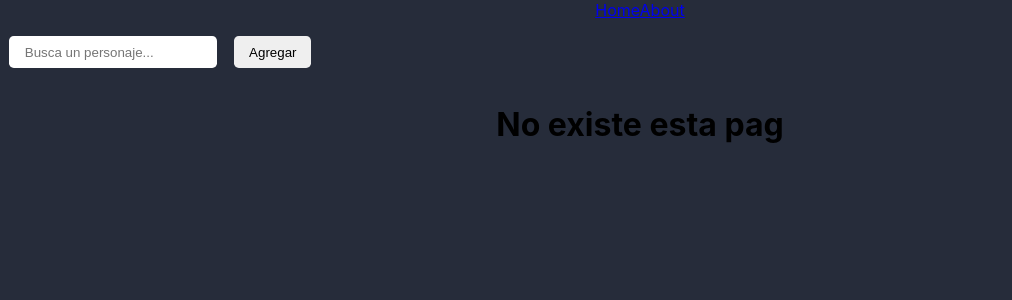
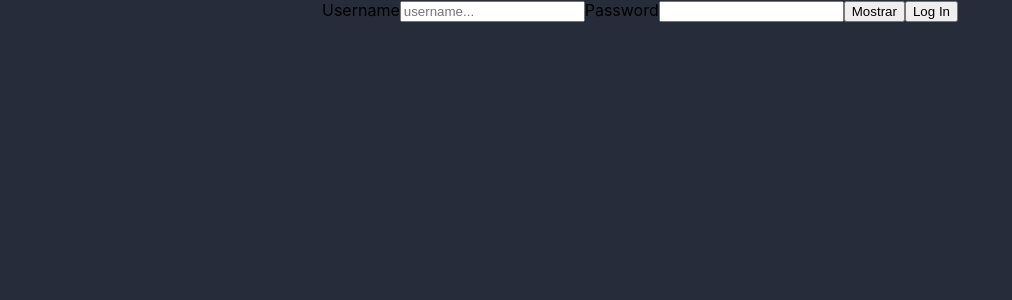
Before and after one commit to NazyNer/rickandmortyft40a, a React (Create React App) app: page / in a window 1280 px wide. Shown: the top 300 px of the page, without its empty margins (0-1012 px from the left). Built offline with nearby package versions, Linux system fonts and the light colour scheme.

Commit message:
💫💫React-Redux 💫💫

```diff
--- a/package.json
+++ b/package.json
@@ -9,8 +9,11 @@
     "axios": "^1.4.0",
     "react": "^18.2.0",
     "react-dom": "^18.2.0",
+    "react-redux": "^8.1.1",
     "react-router-dom": "^6.14.1",
     "react-scripts": "5.0.1",
+    "redux": "^4.2.1",
+    "redux-thunk": "^2.4.2",
     "web-vitals": "^2.1.4"
   },
   "scripts": {
--- a/src/App.js
+++ b/src/App.js
@@ -1,53 +1,82 @@
-import './App.css';
+import React, { useEffect, useState } from 'react';
+import { Routes, Route, useLocation, useNavigate } from 'react-router-dom';
+import axios from "axios"
 import Nav from './components/Nav/Nav.jsx';
 import About from './components/About/About.jsx';
-import React , { useState } from 'react';
-import axios from "axios"
-import { Routes, Route } from 'react-router-dom';
 import Home from './components/Home/Home';
 import Detail from './components/Detail/Detail';
+import Form from './components/Form/Form';
+import './App.css';
 
 function App() {
-   const [ characters, setCharacters ] = useState([]);
-
+   const [characters, setCharacters] = useState([]);
+   const location = useLocation();
+   const [access, setAccess] = useState(false);
    function onSearch(id) {
       axios(`https://rickandmortyapi.com/api/character/${id}`).then((respuesta) => {
          if (respuesta.data.name) {
             if (characters.some(pj => pj.id === respuesta.data.id)) {
                window.alert('¡Este personaje ya fue agregado!');
-            }else{
+            } else {
                setCharacters((oldChars) => [...oldChars, respuesta.data]);
             }
          }
-      }).catch((err) =>{
+      }).catch((err) => {
          window.alert('¡No hay personajes con este ID!');
          console.log(err)
       });
    }
-
    function onClose(id) {
       setCharacters(characters.filter(pj => {
          return pj.id !== id
       })
       );
    }
+   const navigate = useNavigate();
+   const EMAIL = 'ejemplo@gmail.com';
+   const PASSWORD = '12345678';
+   function logout() {
+      setAccess(false);
+      navigate('/');
+   }
+   function login(userData) {
+      if (userData.email === EMAIL && userData.password === PASSWORD) {
+         setAccess(true);
+         navigate('/home');
+      }
+      else{
+         alert("Email o Password incorrectos!!")
+      }
+   }
+   useEffect(() => {!access && navigate('/')}, [access]);
 
    return (
       <div className='App'>
-         <Nav onSearch={onSearch}/>
+         {
+            location.pathname !== "/" && <Nav onSearch={onSearch} out={logout}/>
+         }
          <Routes>
+            <Route path='/' element={
+               <Form login={ login }/>
+            } />
             <Route path='/*' element={
                <h1>No existe esta pag</h1>
-            }/>
+            } />
             <Route path='/home' element={
-               <Home characters={characters} onClose={onClose}/>
-            }/>
+               <Home characters={characters} onClose={onClose} />
+            } />
             <Route path='/about' element={
                <About />
-            }/>
+            } />
             <Route path='/detail/:id' element={
                <Detail />
-            }/>
+            } />
+            {/* <Route path='/register' element={
+               <Register />
+            }/> */}
+            <Route path='/login' element={
+               <Form login={ login }/>
+            } />
          </Routes>
       </div>
    );
--- /dev/null
+++ b/src/components/Form/Form.jsx
@@ -0,0 +1,86 @@
+import React, { useState } from 'react';
+
+// export function Register() {
+//   const [user, setUser] = React.useState({username: "", email: "", password: ""});
+//   const [shown, setShown] = React.useState(false);
+//   const [error, setError] = React.useState({});
+//   const switchShown = (e) => {
+//     e.preventDefault()
+//     setShown(!shown)
+//   };
+//   function handleChange (e) {
+//     setUser({...user, [e.target.name]: e.target.value});
+//     let incorrect = validate({...user, [e.target.name]: e.target.value});
+//     setError(incorrect);
+//   }
+//   function validate (datos) {
+//     const regex = new RegExp(/\S+@\S+\.\S+/);
+//     let incorrect = {};
+//     if(datos.username.length <= 4) {
+//       incorrect.username = 'Username must be 5 characters long at least';
+//     }else if(!regex.test(datos)){
+//       incorrect.email = 'Email must a valid email';
+//     }else if(datos.password.length < 8) {
+//       incorrect.password = 'Password must be 8 character long at least';
+//     }
+//     return incorrect;
+//   }
+//   return <div>
+//     <form>
+//       <label htmlFor="">Username</label>
+//       <input key='1' onChange={handleChange} type="text" placeholder='username...' />
+//       {error.username ? <p style={{color: 'red'}} >{error.username}</p> : null}
+//       <label htmlFor="">Email</label>
+//       <input key='2' onChange={handleChange} type="text" placeholder='email...' />
+//       {error.email ? <p style={{color: 'red'}}>{error.email}</p> : null}
+//       <label htmlFor="">Password</label>
+//       <input key='3' onChange={handleChange} type={shown ? 'text' : 'password'} value={user.password}></input>
+//       {error.password ? <p style={{color: 'red'}}>{error.password}</p> : null}
+//       <button onClick={switchShown}>
+//         {shown ? 'Ocultar' : 'Mostrar'}
+//       </button>
+//     <input type="submit" value="Register" />
+//   </form>
+//   </div >
+// }
+export default function Form(props) {
+  const [user, setUser] = React.useState({email: "", password: ""});
+  const [shown, setShown] = React.useState(false);
+  const [error, setError] = React.useState({});
+  const switchShown = (e) => {
+    e.preventDefault()
+    setShown(!shown)
+  };
+  const handleChange = e => {
+    setUser({...user, [e.target.name]: e.target.value});
+    let incorrect = validate({...user, [e.target.name]: e.target.value});
+    setError(incorrect);
+  }
+  const validate = datos => {
+    let incorrect = {};
+    if(datos.email.length <= 4) {
+      incorrect.email = 'Username must be 5 characters long at least';
+    }else if(datos.password.length < 8) {
+      incorrect.password = 'Password must be 8 character long at least';
+    }
+    return incorrect;
+  }
+  const handleSubmit = e => {
+    e.preventDefault();
+    props.login(user)
+  }
+  return <div>
+    <form onSubmit={handleSubmit}>
+      <label htmlFor="">Username</label>
+      <input onChange={handleChange} name='email' type="text" placeholder='username...' />
+      {error.username ? <p style={{color: 'red'}} >{error.email}</p> : null}
+      <label htmlFor="">Password</label>
+      <input onChange={handleChange} type={shown ? 'text' : 'password'} name='password'></input>
+      {error.password ? <p style={{color: 'red'}}>{error.password}</p> : null}
+      <button onClick={switchShown}>
+        {shown ? 'Ocultar' : 'Mostrar'}
+      </button>
+    <input type="submit" value="Log In" />
+  </form>
+  </div >
+}
--- a/src/components/Nav/Nav.jsx
+++ b/src/components/Nav/Nav.jsx
@@ -1,14 +1,14 @@
 import React from "react";
 import SearchBar from "./SearchBar/SearchBar.jsx";
 import { Link } from "react-router-dom";
-import Home from "../Home/Home.jsx";
 
 export default function Nav(props){
   return <div>
-    <Link to="/home" element={
-      <Home />
-    }>Home</Link>
+    <Link to="/home">Home</Link>
     <Link to="/about">About</Link>
+    {/* <Link to="/register">Register</Link>
+    <Link to="/login">Login</Link> */}
     <SearchBar onSearch={props.onSearch} />
+    <button onClick={props.logout}>LOGOUT</button>
   </div>
 }
```
Also changed, not shown: src/components/Form/Form.module.css (added), 1 other file (tests, documents, lock files or other folders).
